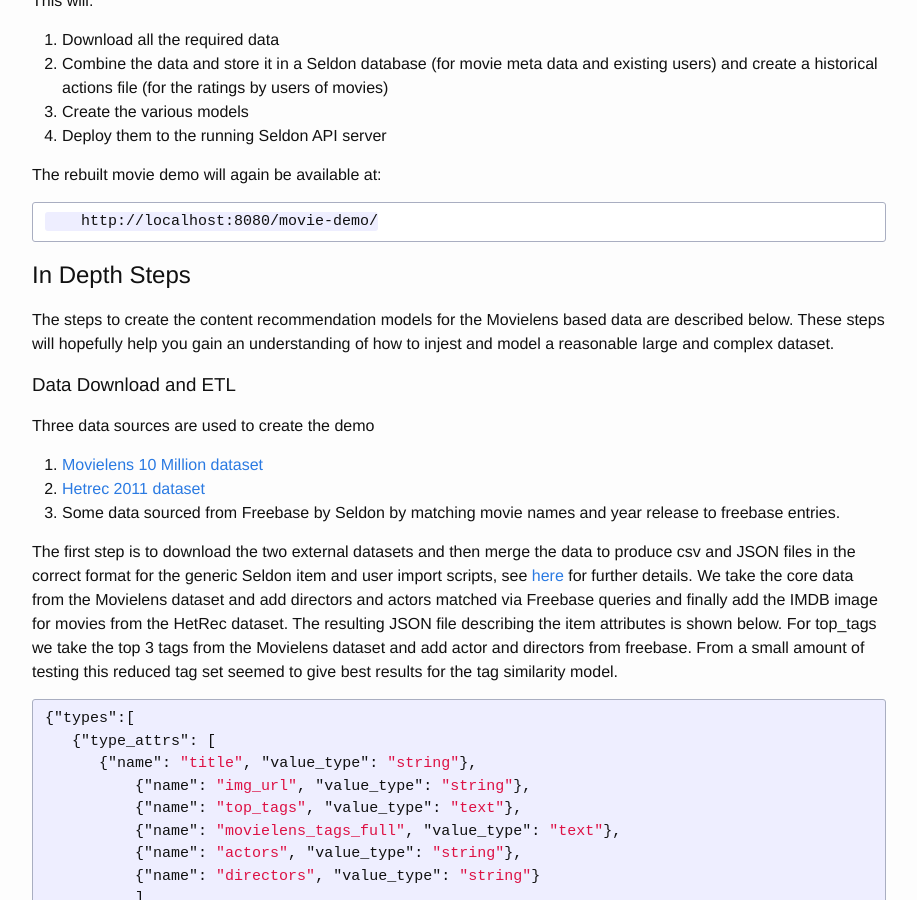
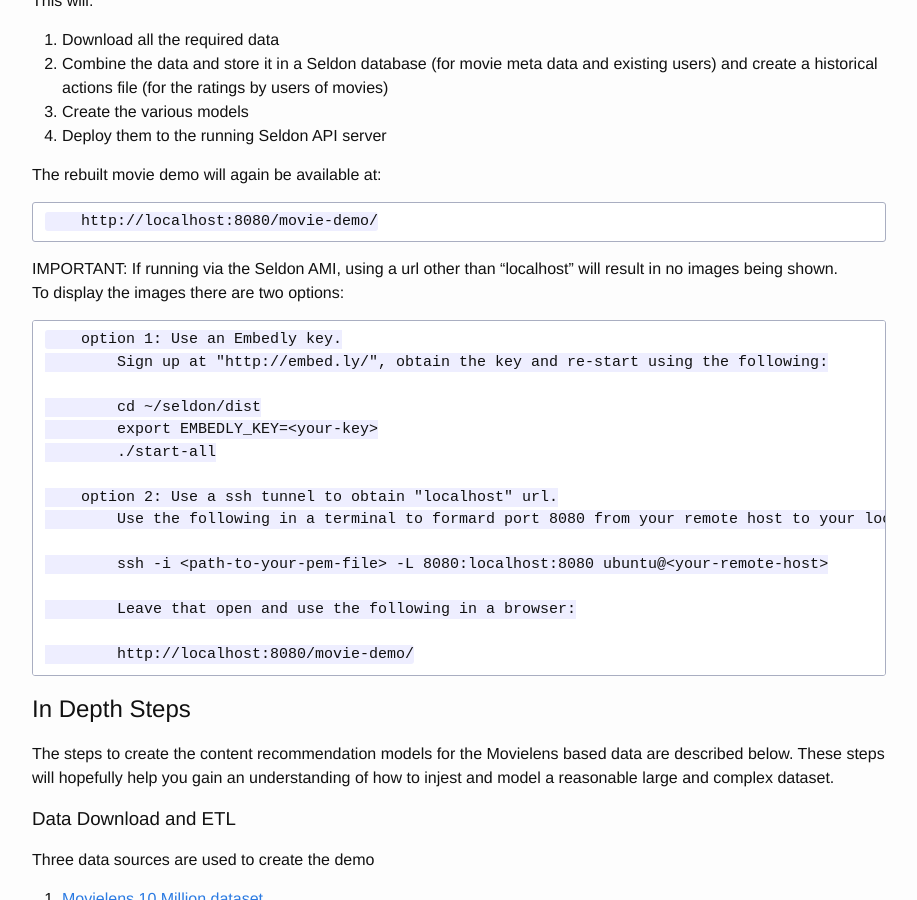
Before and after one commit to SeldonIO/seldonio.github.com, a Jekyll site: the page built from movie-recommender-demo.md, in a window 1280 px wide and 900 px high, scrolled down 791 px. Shown: the whole window, without its empty margins (181-1098 px from the left). Built offline with Jekyll 4.4.1, drawn with Linux system fonts in a browser that asks for light colours.

Commit message:
Updated for seldom AMI no images fix

```diff
--- a/movie-recommender-demo.md
+++ b/movie-recommender-demo.md
@@ -38,6 +38,25 @@ This will:
 The rebuilt movie demo will again be available at:
 
         http://localhost:8080/movie-demo/
+
+IMPORTANT: If running via the Seldon AMI, using a url other than "localhost" will result in no images being shown.
+To display the images there are two options:
+
+        option 1: Use an Embedly key.
+            Sign up at "http://embed.ly/", obtain the key and re-start using the following:
+
+            cd ~/seldon/dist
+            export EMBEDLY_KEY=<your-key>
+            ./start-all
+
+        option 2: Use a ssh tunnel to obtain "localhost" url.
+            Use the following in a terminal to formard port 8080 from your remote host to your localhost:
+
+            ssh -i <path-to-your-pem-file> -L 8080:localhost:8080 ubuntu@<your-remote-host>
+
+            Leave that open and use the following in a browser:
+
+            http://localhost:8080/movie-demo/
 
 
 ## In Depth Steps
```
